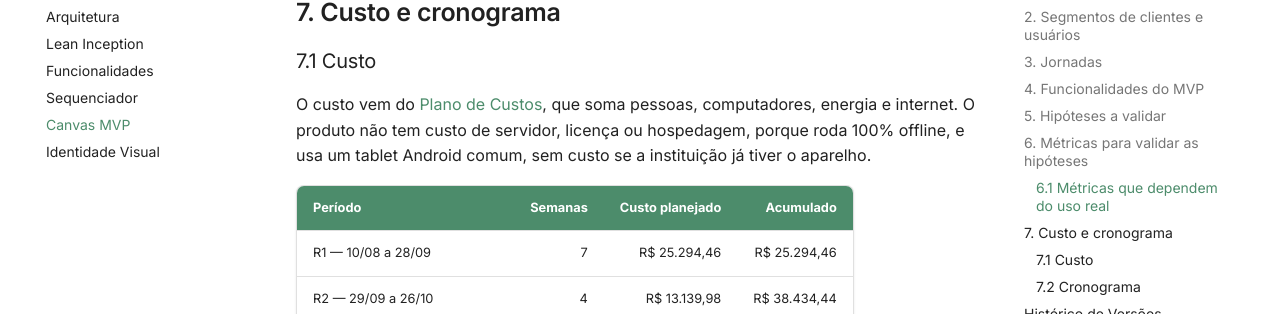
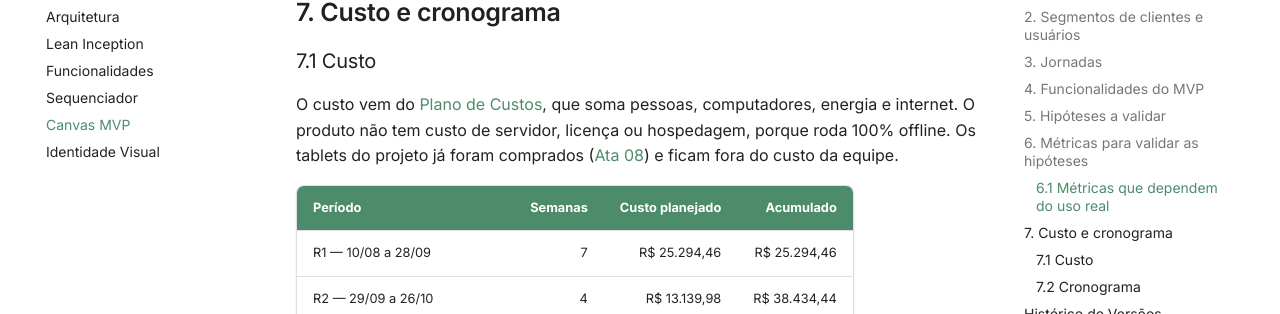
Before and after one commit to apollen27983/UNIEURO_MED-DOCS, an MkDocs documentation site: the page built from docs/produto/canvas-mvp.md, in a window 1280 px wide and 900 px high, scrolled down 3447 px. Shown: the part 166-480 px from the top of the window. Built offline with MkDocs 1.6.1 and Material for MkDocs 9.7.7, drawn with Linux system fonts in a browser that asks for light colours; comment, search, counter and statistics services are not loaded.

Commit message:
docs(canvas-mvp): registra que os tablets já foram comprados
Conforme a Ata 08, os tablets do projeto já foram comprados e ficam fora
do custo da equipe.

```diff
--- a/docs/produto/canvas-mvp.md
+++ b/docs/produto/canvas-mvp.md
@@ -72,7 +72,7 @@ Estas métricas estavam no quadro original. Elas só podem ser medidas com o apl
 
 ### 7.1 Custo
 
-O custo vem do [Plano de Custos](../processo/plano_de_custos.md), que soma pessoas, computadores, energia e internet. O produto não tem custo de servidor, licença ou hospedagem, porque roda 100% offline, e usa um tablet Android comum, sem custo se a instituição já tiver o aparelho.
+O custo vem do [Plano de Custos](../processo/plano_de_custos.md), que soma pessoas, computadores, energia e internet. O produto não tem custo de servidor, licença ou hospedagem, porque roda 100% offline. Os tablets do projeto já foram comprados ([Ata 08](../atas-reunioes/Ata-08-EPS-2026-10-02-PO.md)) e ficam fora do custo da equipe.
 
 | Período | Semanas | Custo planejado | Acumulado |
 |---|---:|---:|---:|
```
